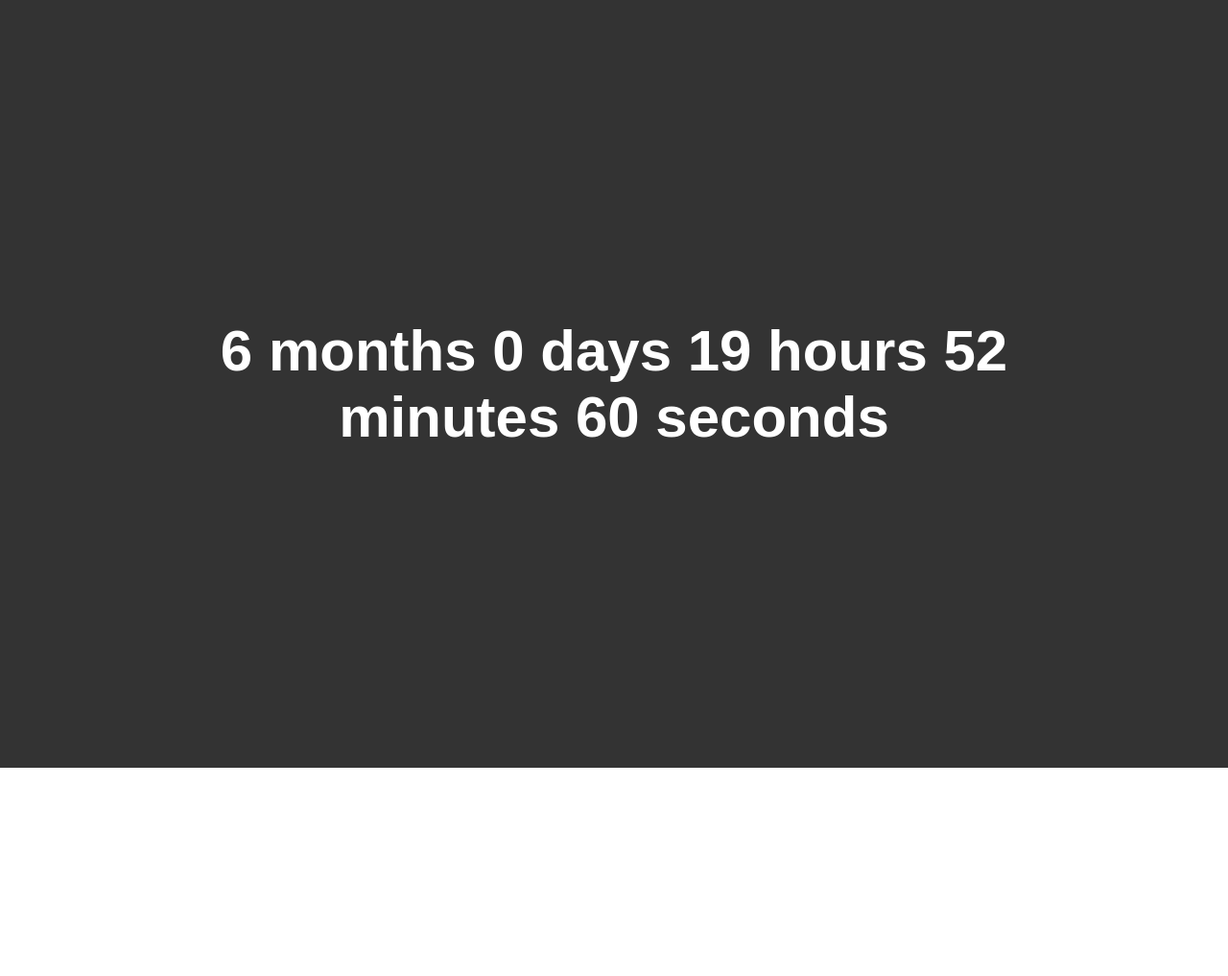
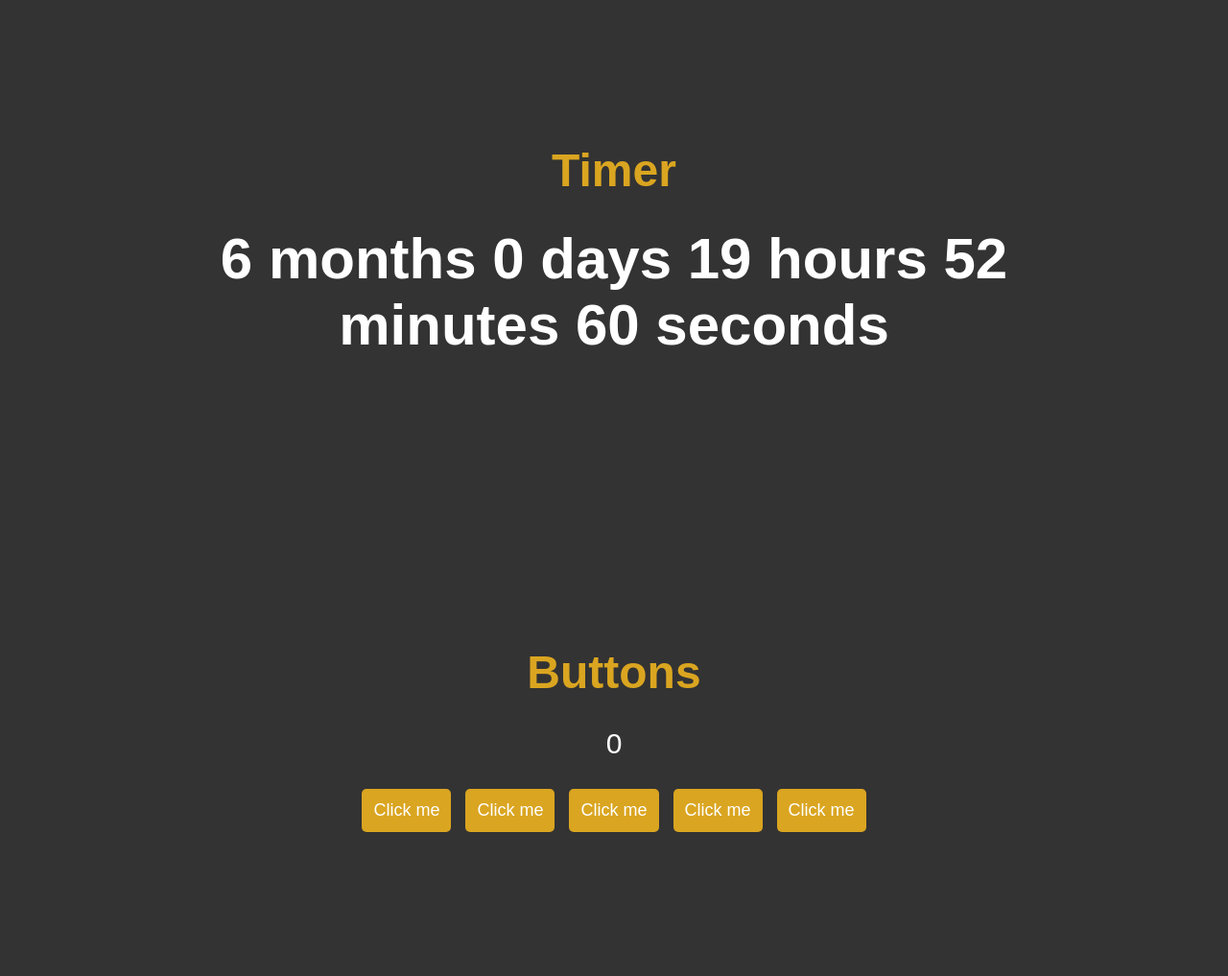
Before and after one commit to LookOlga/purple-school-advanced-js, a plain HTML site: page index.html in a window 1280 px wide. Shown: the whole page at 96% size. Before the commit the page ends 800 px from the top, so only its background shows below. Drawn offline with Linux system fonts and the light colour scheme; no server answers.

Commit message:
home work dom

```diff
--- a/app.js
+++ b/app.js
@@ -259,7 +259,7 @@ const BASE_URL = 'https://pokeapi.co/api/v2/'
 const language = 'en'
 
 const checkRequestStatus = (result, message) => {
-    if(result.status !== 200) throw new Error(message)
+    if (result.status !== 200) throw new Error(message)
 }
 
 const getAbilityDescription = (event) => {
@@ -267,7 +267,7 @@ const getAbilityDescription = (event) => {
     checkRequestStatus(result, 'Error in getAbilityDescription request')
     const response = JSON.parse(result.response)
     const engDescription = response.effect_entries.find(item => item.language.name === language).effect
-    if(!engDescription) return
+    if (!engDescription) return
     console.log(engDescription)
 }
 
@@ -286,7 +286,7 @@ const loadPokemonDescription = () => {
     xhr.addEventListener('load', function(firstEvent) {
 
         const abilityURL = getPokemonAbilityURL(firstEvent)
-        if(!abilityURL) return
+        if (!abilityURL) return
         xhr.open('GET', abilityURL)
         xhr.send()
         xhr.addEventListener('load', getAbilityDescription)
@@ -294,3 +294,36 @@ const loadPokemonDescription = () => {
 }
 
 loadPokemonDescription()
+
+// 13-buttons
+
+const buttonsWrapper = document.querySelector('.buttons__wrapper'),
+      buttonsClickCounter = document.querySelector('.buttons__counter')
+let counter = Number(buttonsClickCounter.textContent)
+
+const createButtons = (quantity) => {
+    for (let i = 0; i < quantity; i++) {
+        const button = document.createElement('button')
+        button.classList.add('buttons__btn')
+        button.textContent = 'Click me'
+        buttonsWrapper.append(button)
+    }
+
+    return document.querySelectorAll('.buttons__btn')
+}
+
+const buttons = createButtons(5)
+
+buttonsWrapper.addEventListener('click', (e) => {
+    buttons.forEach(button => {
+        button.classList.remove('clicked')
+        button.textContent = 'Click me'
+    })
+
+    const target = e.target
+    if (target.tagName === 'BUTTON' && target.className === 'buttons__btn') {
+        target.textContent = 'Clicked!'
+        target.classList.add('clicked')
+        buttonsClickCounter.textContent = ++counter
+    }
+})
--- a/index.html
+++ b/index.html
@@ -8,8 +8,14 @@
     <title>Document</title>
 </head>
 <body>
-    <div class="timer">
+    <div class="timer block">
+        <h2 class="title">Timer</h2>
         <div class="timer-content"></div>
+    </div>
+    <div class="buttons block">
+        <h2 class="title">Buttons</h2>
+        <div class="buttons__counter">0</div>
+        <div class="buttons__wrapper"></div>
     </div>
 <script src="app.js"></script>
 </body>
--- a/style.css
+++ b/style.css
@@ -6,17 +6,24 @@
 
 body {
     font-family: 'Poppins', sans-serif;
+    background-color: #333;
+    color: #fff;
 }
 
-.timer {
+.block {
     display: flex;
     justify-content: center;
     align-items: center;
-    height: 100vh;
-    background-color: #333;
-    color: #fff;
-    padding: 15px;
+    flex-direction: column;
+    padding: 150px 15px;
 }
+
+.title {
+    font-size: 48px;
+    color: goldenrod;
+    margin-bottom: 30px;
+}
+
 
 .timer-content {
     font-size: 36px;
@@ -31,3 +38,28 @@ body {
         font-weight: 800;
     }
 }
+
+.buttons__wrapper {
+    display: flex;
+    flex-wrap: wrap;
+    gap: 15px;
+    margin-top: 30px;
+}
+
+.buttons__counter {
+    font-size: 30px;
+}
+
+.buttons__btn {
+    font-size: 18px;
+    padding: 12px;
+    background-color: goldenrod;
+    color: #fff;
+    border: none;
+    cursor: pointer;
+    border-radius: 5px;
+}
+
+.buttons__btn.clicked {
+    background-color: green;
+}
```
